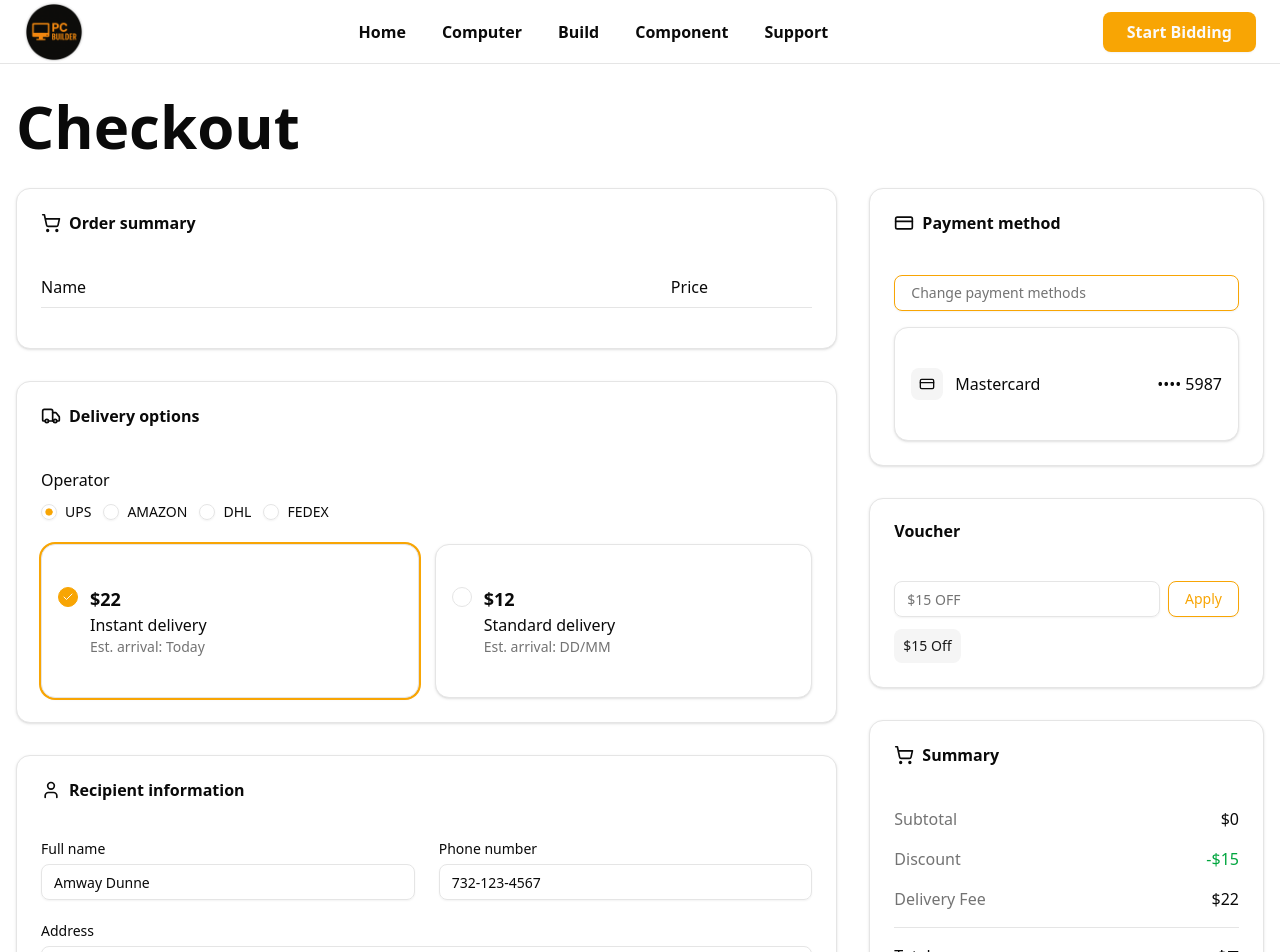
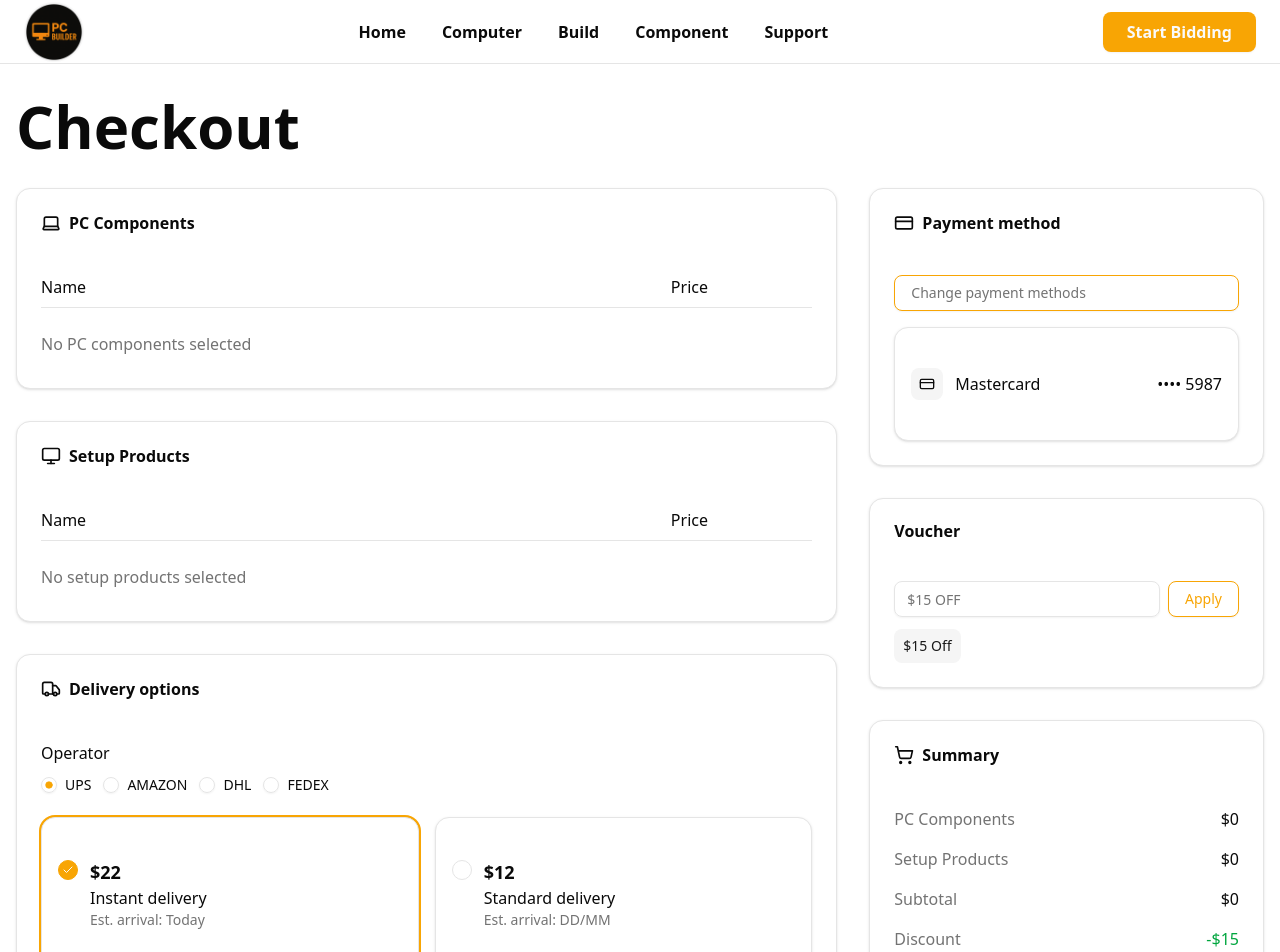
Before and after one commit to alphasspase/custom-pc-builder, a Next.js app: page /checkout in a window 1280 px wide. Shown: the top 952 px of the page. Built offline with nearby package versions, Linux system fonts and the light colour scheme.

Commit message:
add setup products too

```diff
--- a/src/app/checkout/_components/Checkout.tsx
+++ b/src/app/checkout/_components/Checkout.tsx
@@ -2,7 +2,15 @@
 
 import { useState } from 'react';
 
-import { ShoppingCart, CreditCard, Truck, User, Info } from 'lucide-react';
+import {
+  ShoppingCart,
+  CreditCard,
+  Truck,
+  User,
+  Info,
+  Laptop,
+  Monitor,
+} from 'lucide-react';
 
 import { Button } from '@/components/ui/button';
 import { Card, CardContent, CardHeader, CardTitle } from '@/components/ui/card';
@@ -13,64 +21,29 @@ import { Separator } from '@/components/ui/separator';
 import { Checkbox } from '@/components/ui/checkbox';
 import { Badge } from '@/components/ui/badge';
 import { ProductCard } from './ProductCard';
+import { SetupProductCard } from './SetupProductCard';
 import { DeliveryOptionCard } from './DeliveryOptionCard';
 import { usePCBuilder } from '@/hooks/usePCBuilder';
 import Link from 'next/link';
 import { URLS } from '@/utils/urls';
 
 export default function Checkout() {
-  // const [products, setProducts] = useState<Product[]>([
-  //   {
-  //     id: '1',
-  //     name: 'Wireless Gaming Mouse',
-  //     price: 79.99,
-  //     quantity: 1,
-  //     image: '/peripherals/mouse.jpg',
-  //   },
-  //   {
-  //     id: '2',
-  //     name: 'Mechanical Keyboard RGB',
-  //     price: 129.99,
-  //     quantity: 1,
-  //     image: '/peripherals/keyboard.jpg',
-  //   },
-  //   {
-  //     id: '3',
-  //     name: 'Ergonomic Office Chair',
-  //     price: 249.99,
-  //     quantity: 1,
-  //     image: '/chairs/chair.jpg',
-  //   },
-  //   {
-  //     id: '4',
-  //     name: 'Laptop Stand Adjustable',
-  //     price: 39.99,
-  //     quantity: 2,
-  //     image: '/desk/desk1.webp',
-  //   },
-  //   {
-  //     id: '5',
-  //     name: 'Noise Cancelling Headphones',
-  //     price: 199.99,
-  //     quantity: 1,
-  //     image: '/peripherals/usb.jpg',
-  //   },
-  // ]);
-  const { selectedProducts, total, removeProduct } = usePCBuilder();
+  const {
+    selectedProducts,
+    selectedSetupProducts,
+    total,
+    componentsTotal,
+    setupTotal,
+    removeProduct,
+    removeSetupProduct,
+  } = usePCBuilder();
 
   const [deliveryMethod, setDeliveryMethod] = useState('ups');
   const [deliverySpeed, setDeliverySpeed] = useState('express');
 
-  // const subtotal = products.reduce(
-  //   (acc, product) => acc + product.price * product.quantity,
-  //   0,
-  // );
   const discount = 15;
   const deliveryFee = deliverySpeed === 'express' ? 22 : 12;
   const grandTotal = total - discount + deliveryFee;
-
-  // const removeProduct = (id: string) =>
-  //   setProducts(products.filter((product) => product.id !== id));
 
   return (
     <div className="container mx-auto max-w-7xl px-4 py-8">
@@ -78,12 +51,12 @@ export default function Checkout() {
 
       <div className="grid grid-cols-1 gap-8 lg:grid-cols-3">
         <div className="space-y-8 lg:col-span-2">
-          {/* Order Summary */}
+          {/* PC Components Order Summary */}
           <Card>
             <CardHeader className="pb-3">
               <div className="flex items-center">
-                <ShoppingCart className="mr-2 h-5 w-5" />
-                <CardTitle>Order summary</CardTitle>
+                <Laptop className="mr-2 h-5 w-5" />
+                <CardTitle>PC Components</CardTitle>
               </div>
             </CardHeader>
             <CardContent>
@@ -92,13 +65,59 @@ export default function Checkout() {
                 <div>Price</div>
               </div>
               <Separator className="mb-4" />
-              {selectedProducts.map((product) => (
-                <ProductCard
-                  key={product.id}
-                  product={product}
-                  onRemove={() => removeProduct(product.id)}
-                />
-              ))}
+              {selectedProducts.length > 0 ? (
+                selectedProducts.map((product) => (
+                  <ProductCard
+                    key={product.id}
+                    product={product}
+                    onRemove={() => removeProduct(product.id)}
+                  />
+                ))
+              ) : (
+                <p className="text-muted-foreground py-2">
+                  No PC components selected
+                </p>
+              )}
+              {selectedProducts.length > 0 && (
+                <div className="mt-4 flex justify-end">
+                  <p className="font-medium">Subtotal: ${componentsTotal}</p>
+                </div>
+              )}
+            </CardContent>
+          </Card>
+
+          {/* Setup Products Order Summary */}
+          <Card>
+            <CardHeader className="pb-3">
+              <div className="flex items-center">
+                <Monitor className="mr-2 h-5 w-5" />
+                <CardTitle>Setup Products</CardTitle>
+              </div>
+            </CardHeader>
+            <CardContent>
+              <div className="mb-2 grid grid-cols-10 gap-4 text-sm font-medium md:text-base">
+                <div className="col-span-8">Name</div>
+                <div>Price</div>
+              </div>
+              <Separator className="mb-4" />
+              {selectedSetupProducts.length > 0 ? (
+                selectedSetupProducts.map((product) => (
+                  <SetupProductCard
+                    key={product.id}
+                    product={product}
+                    onRemove={() => removeSetupProduct(product.id)}
+                  />
+                ))
+              ) : (
+                <p className="text-muted-foreground py-2">
+                  No setup products selected
+                </p>
+              )}
+              {selectedSetupProducts.length > 0 && (
+                <div className="mt-4 flex justify-end">
+                  <p className="font-medium">Subtotal: ${setupTotal}</p>
+                </div>
+              )}
             </CardContent>
           </Card>
 
@@ -267,6 +286,14 @@ export default function Checkout() {
             </CardHeader>
             <CardContent className="space-y-4">
               <div className="flex justify-between">
+                <span className="text-muted-foreground">PC Components</span>
+                <span className="font-medium">${componentsTotal}</span>
+              </div>
+              <div className="flex justify-between">
+                <span className="text-muted-foreground">Setup Products</span>
+                <span className="font-medium">${setupTotal}</span>
+              </div>
+              <div className="flex justify-between">
                 <span className="text-muted-foreground">Subtotal</span>
                 <span className="font-medium">${total}</span>
               </div>
--- /dev/null
+++ b/src/app/checkout/_components/SetupProductCard.tsx
@@ -0,0 +1,41 @@
+import { Button } from '@/components/ui/button';
+import Image from 'next/image';
+import { Trash2 } from 'lucide-react';
+import { Setup_Product } from '@/lib/api/services/setup_configuration/type';
+
+// SetupProductCard Component - Similar to ProductCard but for setup products
+export const SetupProductCard = ({
+  product,
+  onRemove,
+}: {
+  product: Setup_Product;
+  onRemove: (id: number) => void;
+}) => (
+  <div className="grid grid-cols-3 items-center gap-4 border-b py-3">
+    <div className="col-span-2 flex items-center gap-3">
+      <div className="relative h-16 w-16 overflow-hidden rounded-md border">
+        <Image
+          src={product.image || '/placeholder.svg'}
+          alt={product.name}
+          fill
+          className="object-cover"
+        />
+      </div>
+      <div>
+        <p className="font-medium">{product.name}</p>
+        <p className="text-muted-foreground text-xs">{product.category_name}</p>
+      </div>
+    </div>
+    <div className="flex items-center justify-end">
+      <span className="font-medium">${product.price}</span>
+      <Button
+        variant="ghost"
+        size="icon"
+        className="ml-2 h-8 w-8"
+        onClick={() => onRemove(product.id)}
+      >
+        <Trash2 className="h-4 w-4" />
+      </Button>
+    </div>
+  </div>
+);
```
